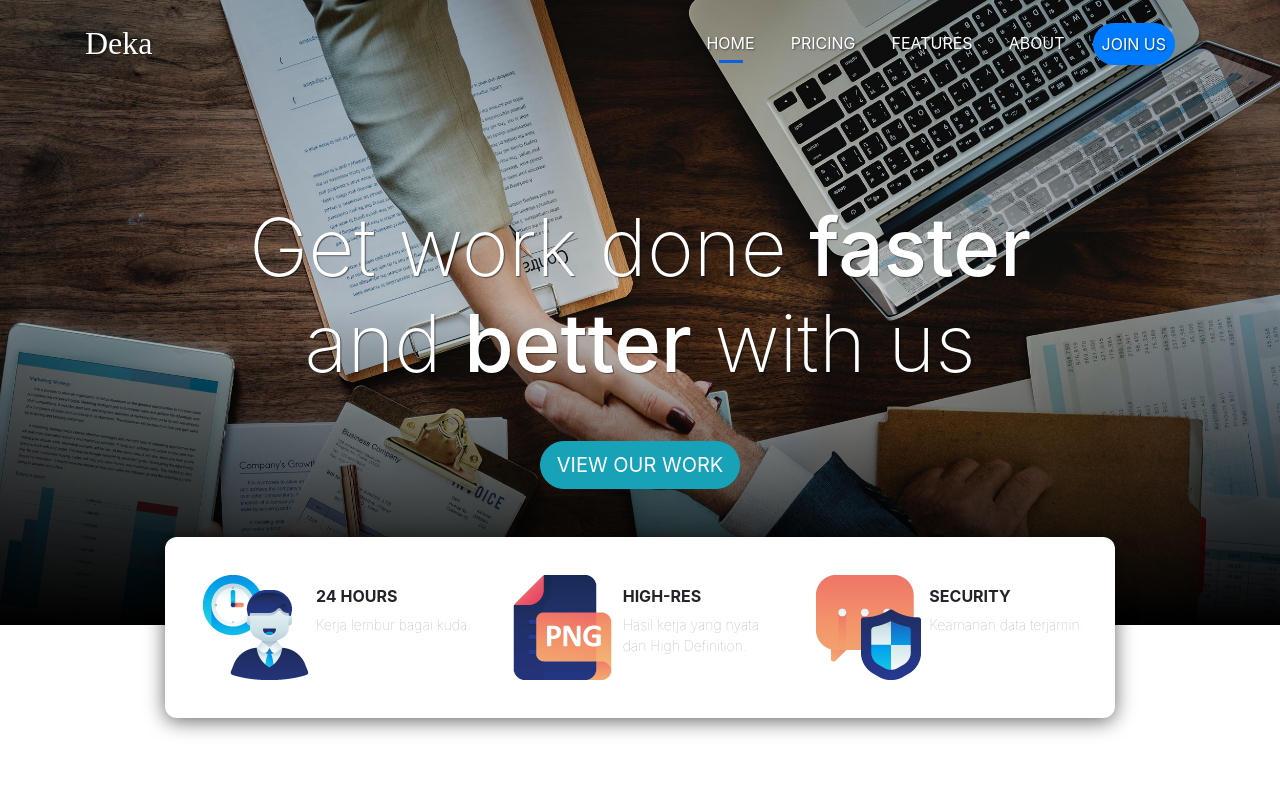
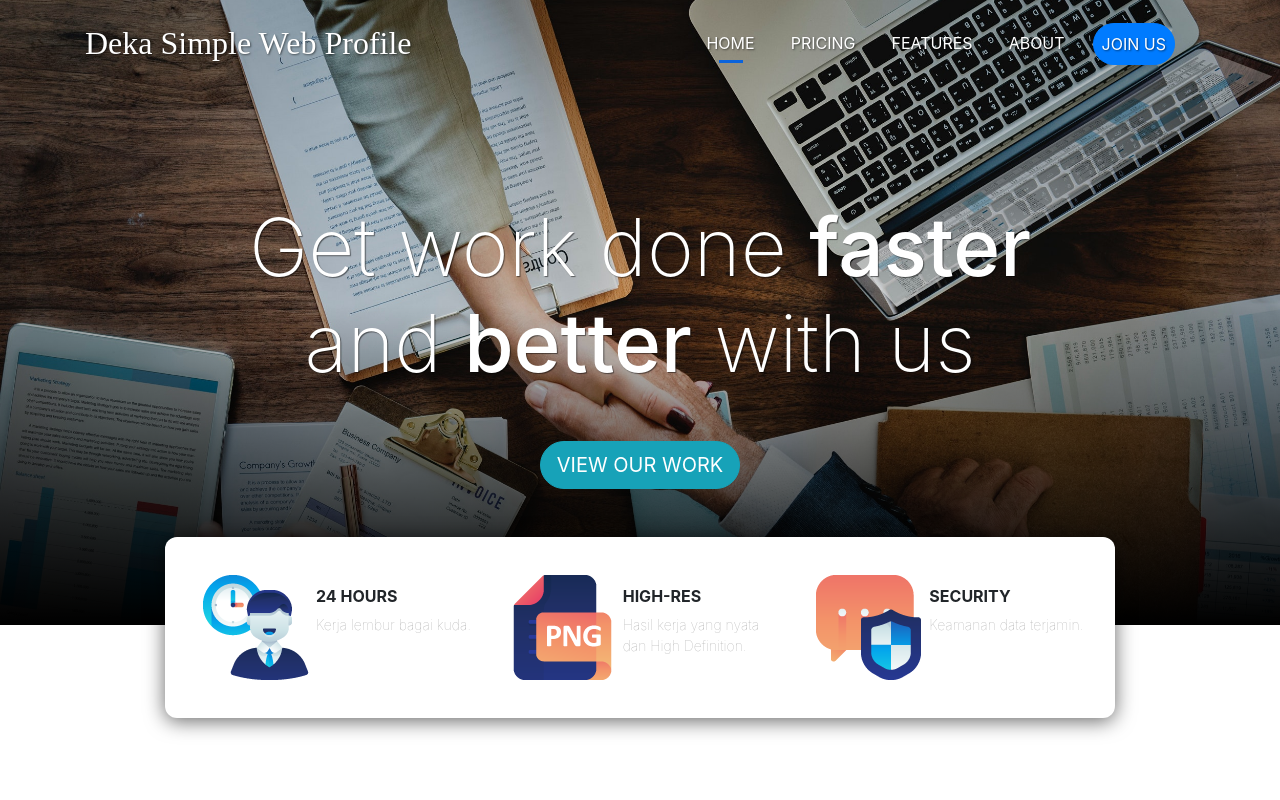
Before and after one commit to mahardekasyahda/deka.github.io, a plain HTML site: page index.html in a window 1280 px wide. Shown: the top 800 px of the page. Drawn offline with nearby package versions, Linux system fonts and the light colour scheme; a web font is replaced by a local one.

Commit message:
edit dikit di judul web

```diff
--- a/index.html
+++ b/index.html
@@ -20,7 +20,7 @@
     <!-- Navbar -->
     <nav class="navbar navbar-expand-lg navbar-light">
       <div class="container">
-        <a class="navbar-brand" href="#">Deka</a>
+        <a class="navbar-brand" href="#">Deka Simple Web Profile</a>
         <button class="navbar-toggler" type="button" data-toggle="collapse" data-target="#navbarNavAltMarkup" aria-controls="navbarNavAltMarkup" aria-expanded="false" aria-label="Toggle navigation">
           <span class="navbar-toggler-icon"></span>
         </button>
```
